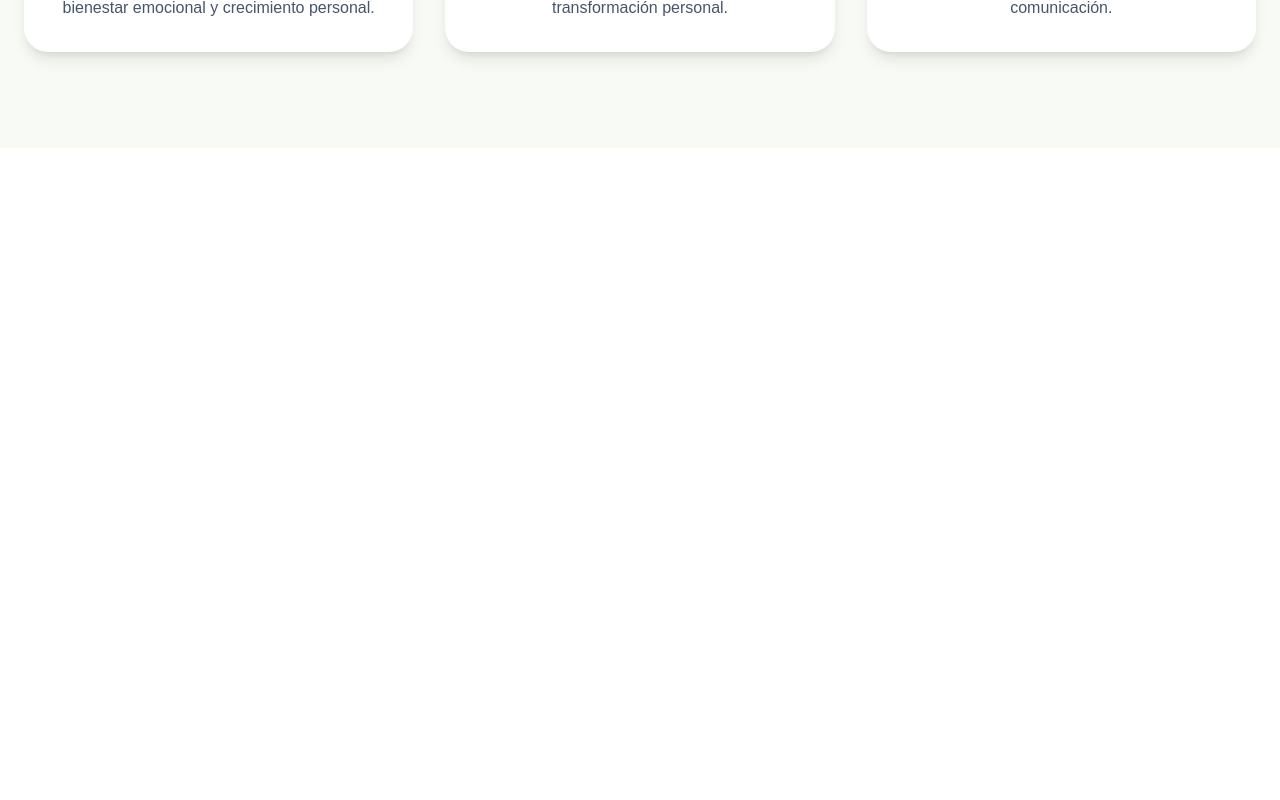
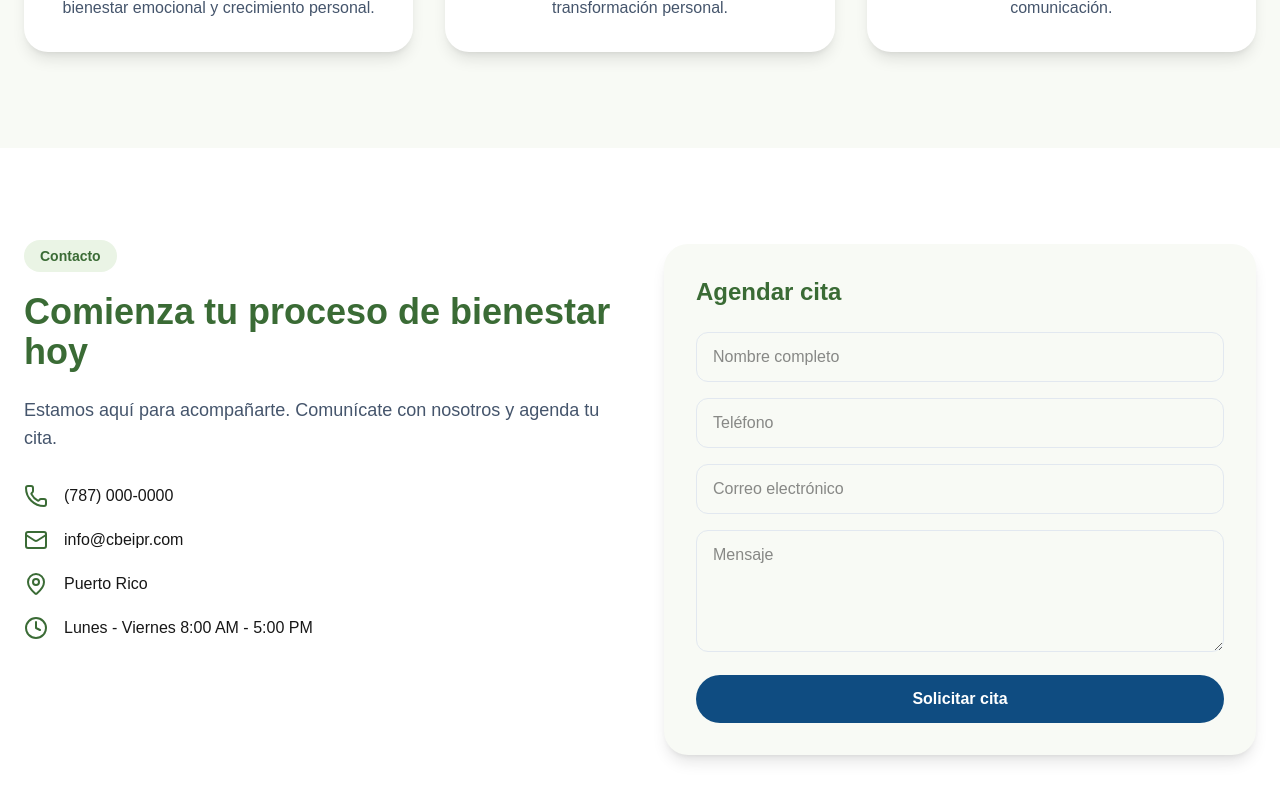
Before and after one commit to juanitoqueloco-cloud/cbei-web, a Next.js app: page / in a window 1280 px wide. Shown: the part 2924-3724 px from the top of the page. Before the commit the page ends 3072 px from the top, so only its background shows below. Built offline with nearby package versions, Linux system fonts and the light colour scheme.

Commit message:
Agregar sección de contacto y formulario

```diff
--- a/app/page.tsx
+++ b/app/page.tsx
@@ -3,6 +3,7 @@ import Hero from "@/components/home/Hero";
 import Services from "@/components/home/Services";
 import About from "@/components/home/About";
 import Team from "../components/home/Team";
+import Contact from "@/components/home/Contact";
 
 export default function Home() {
   return (
@@ -12,6 +13,7 @@ export default function Home() {
       <Services />
       <About />
       <Team />
+      <Contact />
     </>
   );
 }
--- /dev/null
+++ b/components/home/Contact.tsx
@@ -0,0 +1,133 @@
+import {
+  Phone,
+  Mail,
+  MapPin,
+  Clock
+} from "lucide-react";
+
+
+export default function Contact() {
+  return (
+    <section className="bg-white px-6 py-24">
+
+      <div className="mx-auto grid max-w-7xl gap-12 lg:grid-cols-2">
+
+
+        {/* Información */}
+        <div>
+
+          <span className="rounded-full bg-[#EAF4E5] px-4 py-2 text-sm font-semibold text-[#3A6B35]">
+            Contacto
+          </span>
+
+
+          <h2 className="mt-6 text-4xl font-bold text-[#3A6B35]">
+            Comienza tu proceso de bienestar hoy
+          </h2>
+
+
+          <p className="mt-6 text-lg text-slate-600">
+            Estamos aquí para acompañarte. Comunícate con nosotros
+            y agenda tu cita.
+          </p>
+
+
+          <div className="mt-8 space-y-5">
+
+
+            <div className="flex items-center gap-4">
+              <Phone className="text-[#3A6B35]" />
+              <span>
+                (787) 000-0000
+              </span>
+            </div>
+
+
+            <div className="flex items-center gap-4">
+              <Mail className="text-[#3A6B35]" />
+              <span>
+                info@cbeipr.com
+              </span>
+            </div>
+
+
+            <div className="flex items-center gap-4">
+              <MapPin className="text-[#3A6B35]" />
+              <span>
+                Puerto Rico
+              </span>
+            </div>
+
+
+            <div className="flex items-center gap-4">
+              <Clock className="text-[#3A6B35]" />
+              <span>
+                Lunes - Viernes 8:00 AM - 5:00 PM
+              </span>
+            </div>
+
+
+          </div>
+
+        </div>
+
+
+
+        {/* Formulario */}
+        <div className="rounded-3xl bg-[#F8FAF5] p-8 shadow-lg">
+
+
+          <h3 className="text-2xl font-bold text-[#3A6B35]">
+            Agendar cita
+          </h3>
+
+
+          <form className="mt-6 space-y-4">
+
+
+            <input
+              type="text"
+              placeholder="Nombre completo"
+              className="w-full rounded-xl border border-slate-200 px-4 py-3 outline-none focus:border-[#3A6B35]"
+            />
+
+
+            <input
+              type="tel"
+              placeholder="Teléfono"
+              className="w-full rounded-xl border border-slate-200 px-4 py-3 outline-none focus:border-[#3A6B35]"
+            />
+
+
+            <input
+              type="email"
+              placeholder="Correo electrónico"
+              className="w-full rounded-xl border border-slate-200 px-4 py-3 outline-none focus:border-[#3A6B35]"
+            />
+
+
+            <textarea
+              placeholder="Mensaje"
+              rows={4}
+              className="w-full rounded-xl border border-slate-200 px-4 py-3 outline-none focus:border-[#3A6B35]"
+            />
+
+
+            <button
+              type="submit"
+              className="w-full rounded-full bg-[#0F4C81] py-3 font-semibold text-white transition hover:bg-[#0b3960]"
+            >
+              Solicitar cita
+            </button>
+
+
+          </form>
+
+        </div>
+
+
+      </div>
+
+    </section>
+  );
+}
```
